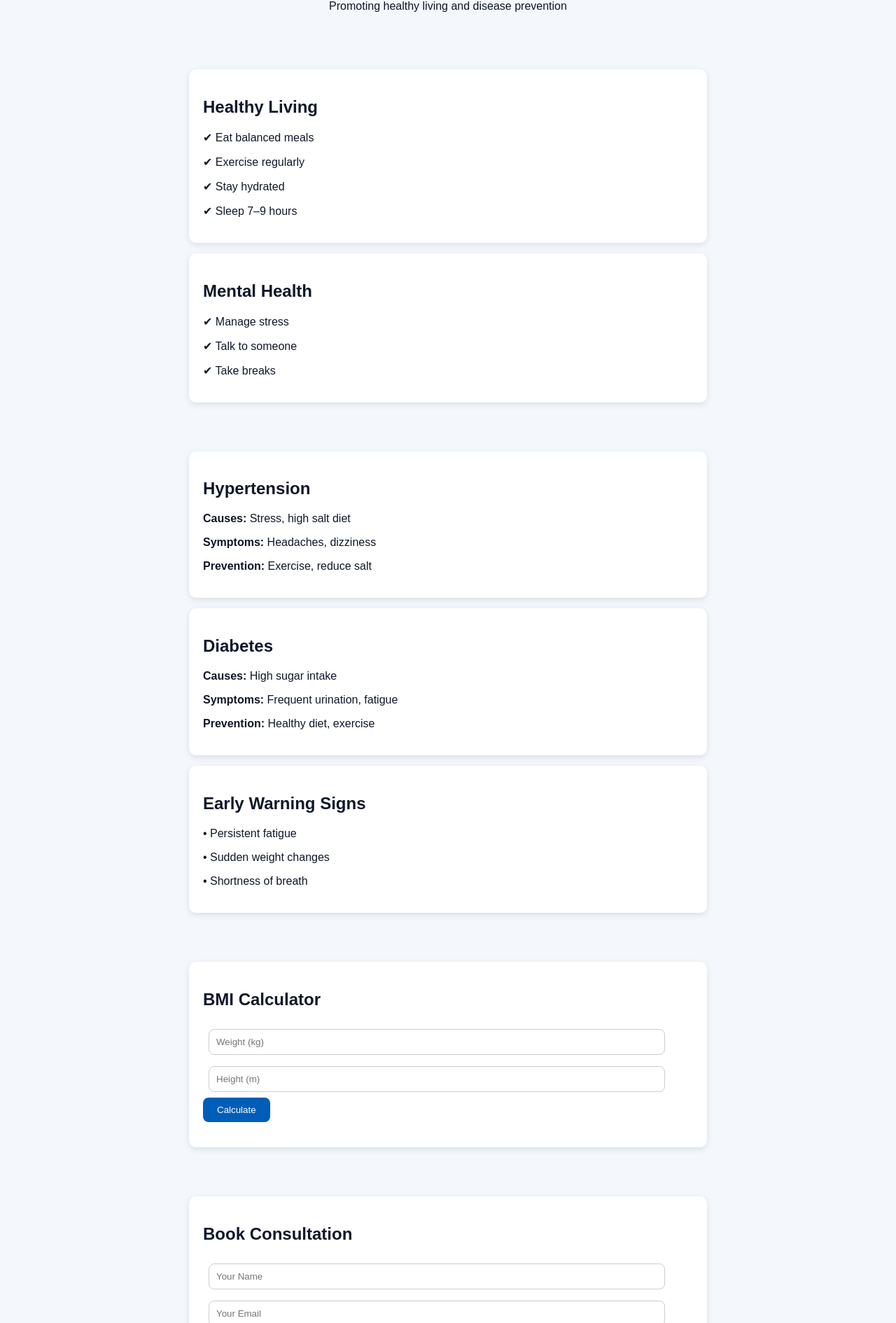
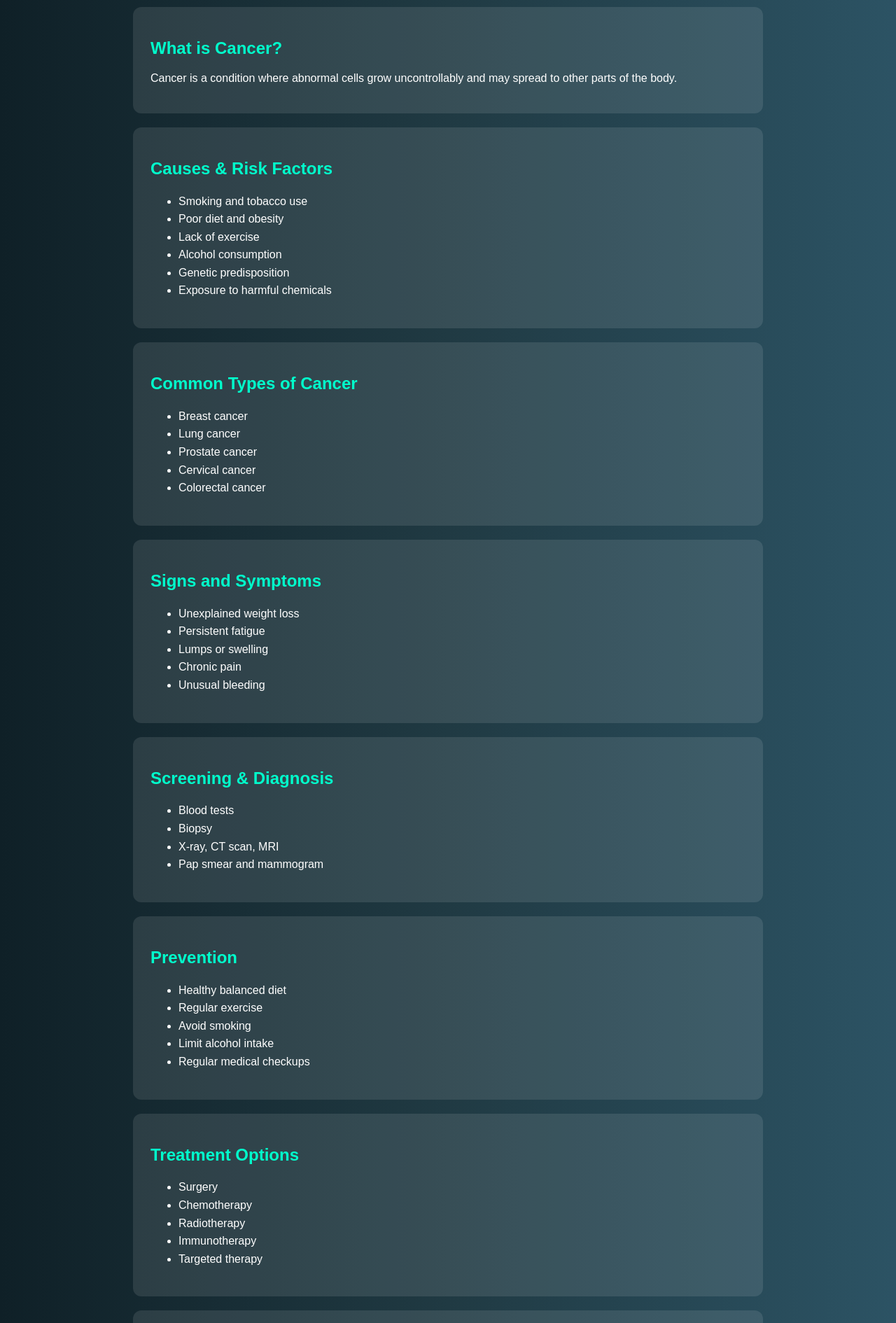
Before and after one commit to jessendirangu/my-website, a plain HTML site: page health.html in a window 1280 px wide. Shown: the part 158-2048 px from the top of the page at 70% size. Drawn offline with Linux system fonts and the light colour scheme.

Commit message:
Update health.html

```diff
--- a/health.html
+++ b/health.html
@@ -3,68 +3,57 @@
 <head>
 <meta charset="UTF-8">
 <meta name="viewport" content="width=device-width, initial-scale=1.0">
-<title>Health Awareness</title>
+<title>Health Awareness | Jesse Ndirangu</title>
 
 <style>
 body {
   margin: 0;
-  font-family: Arial;
-  background: #f4f7fb;
-  color: #0f172a;
+  font-family: Arial, sans-serif;
+  background: linear-gradient(to right, #0f2027, #203a43, #2c5364);
+  color: white;
 }
 
-/* NAV */
 nav {
-  display: flex;
-  justify-content: space-around;
-  background: #005eb8;
+  background: rgba(0,0,0,0.7);
   padding: 15px;
+  text-align: center;
 }
 
 nav a {
-  color: white;
+  margin: 0 15px;
+  color: #00ffcc;
   text-decoration: none;
   font-weight: bold;
 }
 
-/* HEADER */
-header {
-  text-align: center;
-  padding: 30px;
+.container {
+  padding: 40px 20px;
+  max-width: 900px;
+  margin: auto;
 }
 
-/* SECTIONS */
-section {
-  padding: 20px;
+.card {
+  background: rgba(255,255,255,0.1);
+  padding: 25px;
+  margin: 20px 0;
+  border-radius: 12px;
 }
 
-/* CARD */
-.card {
-  background: white;
-  padding: 20px;
-  margin: 15px auto;
-  border-radius: 10px;
-  max-width: 700px;
-  box-shadow: 0 3px 10px rgba(0,0,0,0.1);
+h1, h2 {
+  color: #00ffcc;
 }
 
-/* BUTTON */
-button {
-  padding: 10px 20px;
-  border: none;
-  background: #005eb8;
-  color: white;
-  border-radius: 8px;
-  cursor: pointer;
+ul {
+  line-height: 1.6;
 }
 
-/* INPUT */
-input, textarea {
-  padding: 10px;
-  margin: 8px;
-  width: 90%;
-  border-radius: 8px;
-  border: 1px solid #ccc;
+.highlight {
+  background: #00ffcc;
+  color: black;
+  padding: 15px;
+  border-radius: 10px;
+  font-weight: bold;
+  margin-top: 20px;
 }
 </style>
 </head>
@@ -73,103 +62,126 @@ input, textarea {
 
 <nav>
   <a href="index.html">Home</a>
-  <a href="#tips">Tips</a>
-  <a href="#diseases">Diseases</a>
-  <a href="#bmi">BMI</a>
-  <a href="#appointment">Book</a>
+  <a href="health.html">Health</a>
+  <a href="index.html#contact">Contact</a>
 </nav>
 
-<header>
-  <h1>Health Awareness</h1>
-  <p>Promoting healthy living and disease prevention</p>
-</header>
+<div class="container">
 
-<!-- HEALTH TIPS -->
-<section id="tips">
+  <h1>Cancer Awareness</h1>
+
   <div class="card">
-    <h2>Healthy Living</h2>
-    <p>✔ Eat balanced meals</p>
-    <p>✔ Exercise regularly</p>
-    <p>✔ Stay hydrated</p>
-    <p>✔ Sleep 7–9 hours</p>
+    <h2>What is Cancer?</h2>
+    <p>
+      Cancer is a condition where abnormal cells grow uncontrollably and may spread to other parts of the body.
+    </p>
   </div>
 
   <div class="card">
-    <h2>Mental Health</h2>
-    <p>✔ Manage stress</p>
-    <p>✔ Talk to someone</p>
-    <p>✔ Take breaks</p>
-  </div>
-</section>
-
-<!-- DISEASES -->
-<section id="diseases">
-  <div class="card">
-    <h2>Hypertension</h2>
-    <p><b>Causes:</b> Stress, high salt diet</p>
-    <p><b>Symptoms:</b> Headaches, dizziness</p>
-    <p><b>Prevention:</b> Exercise, reduce salt</p>
+    <h2>Causes & Risk Factors</h2>
+    <ul>
+      <li>Smoking and tobacco use</li>
+      <li>Poor diet and obesity</li>
+      <li>Lack of exercise</li>
+      <li>Alcohol consumption</li>
+      <li>Genetic predisposition</li>
+      <li>Exposure to harmful chemicals</li>
+    </ul>
   </div>
 
   <div class="card">
-    <h2>Diabetes</h2>
-    <p><b>Causes:</b> High sugar intake</p>
-    <p><b>Symptoms:</b> Frequent urination, fatigue</p>
-    <p><b>Prevention:</b> Healthy diet, exercise</p>
+    <h2>Common Types of Cancer</h2>
+    <ul>
+      <li>Breast cancer</li>
+      <li>Lung cancer</li>
+      <li>Prostate cancer</li>
+      <li>Cervical cancer</li>
+      <li>Colorectal cancer</li>
+    </ul>
   </div>
 
   <div class="card">
-    <h2>Early Warning Signs</h2>
-    <p>• Persistent fatigue</p>
-    <p>• Sudden weight changes</p>
-    <p>• Shortness of breath</p>
+    <h2>Signs and Symptoms</h2>
+    <ul>
+      <li>Unexplained weight loss</li>
+      <li>Persistent fatigue</li>
+      <li>Lumps or swelling</li>
+      <li>Chronic pain</li>
+      <li>Unusual bleeding</li>
+    </ul>
   </div>
-</section>
 
-<!-- BMI -->
-<section id="bmi">
   <div class="card">
-    <h2>BMI Calculator</h2>
-    <input id="w" placeholder="Weight (kg)">
-    <input id="h" placeholder="Height (m)">
-    <br>
-    <button onclick="bmi()">Calculate</button>
-    <p id="result"></p>
+    <h2>Screening & Diagnosis</h2>
+    <ul>
+      <li>Blood tests</li>
+      <li>Biopsy</li>
+      <li>X-ray, CT scan, MRI</li>
+      <li>Pap smear and mammogram</li>
+    </ul>
   </div>
-</section>
 
-<!-- APPOINTMENT -->
-<section id="appointment">
   <div class="card">
-    <h2>Book Consultation</h2>
-    <input placeholder="Your Name">
-    <input placeholder="Your Email">
-    <textarea placeholder="Describe your concern"></textarea>
-    <button onclick="alert('Request submitted!')">Submit</button>
+    <h2>Prevention</h2>
+    <ul>
+      <li>Healthy balanced diet</li>
+      <li>Regular exercise</li>
+      <li>Avoid smoking</li>
+      <li>Limit alcohol intake</li>
+      <li>Regular medical checkups</li>
+    </ul>
   </div>
-</section>
 
-<!-- CONTACT -->
-<section>
   <div class="card">
-    <h2>Need Help?</h2>
-    <a href="tel:+447777386639"><button>Call</button></a>
-    <br><br>
-    <a href="https://wa.me/447777386639"><button>WhatsApp</button></a>
+    <h2>Treatment Options</h2>
+    <ul>
+      <li>Surgery</li>
+      <li>Chemotherapy</li>
+      <li>Radiotherapy</li>
+      <li>Immunotherapy</li>
+      <li>Targeted therapy</li>
+    </ul>
   </div>
-</section>
 
-<script>
-function bmi() {
-  let w = document.getElementById("w").value;
-  let h = document.getElementById("h").value;
+  <div class="card">
+    <h2>Side Effects of Treatment</h2>
+    <ul>
+      <li>Fatigue</li>
+      <li>Nausea and vomiting</li>
+      <li>Hair loss</li>
+      <li>Weak immune system</li>
+    </ul>
+  </div>
 
-  let b = w / (h*h);
+  <div class="card">
+    <h2>Patient Support & Care</h2>
+    <ul>
+      <li>Emotional support</li>
+      <li>Nutrition and hydration</li>
+      <li>Pain management</li>
+      <li>Family support</li>
+    </ul>
+  </div>
 
-  document.getElementById("result").innerHTML =
-    "Your BMI is " + b.toFixed(2);
-}
-</script>
+  <div class="card">
+    <h2>When to Seek Urgent Help</h2>
+    <ul>
+      <li>Severe persistent pain</li>
+      <li>Difficulty breathing</li>
+      <li>Uncontrolled bleeding</li>
+      <li>Rapid weight loss</li>
+    </ul>
+  </div>
+
+  <div class="highlight">
+    Early detection saves lives. Regular screening is essential.
+  </div>
+
+  <p style="margin-top:20px; font-size:14px; opacity:0.8;">
+    ⚠️ This information is for educational purposes only and does not replace professional medical advice.
+  </p>
+
+</div>
 
 </body>
 </html>
```
